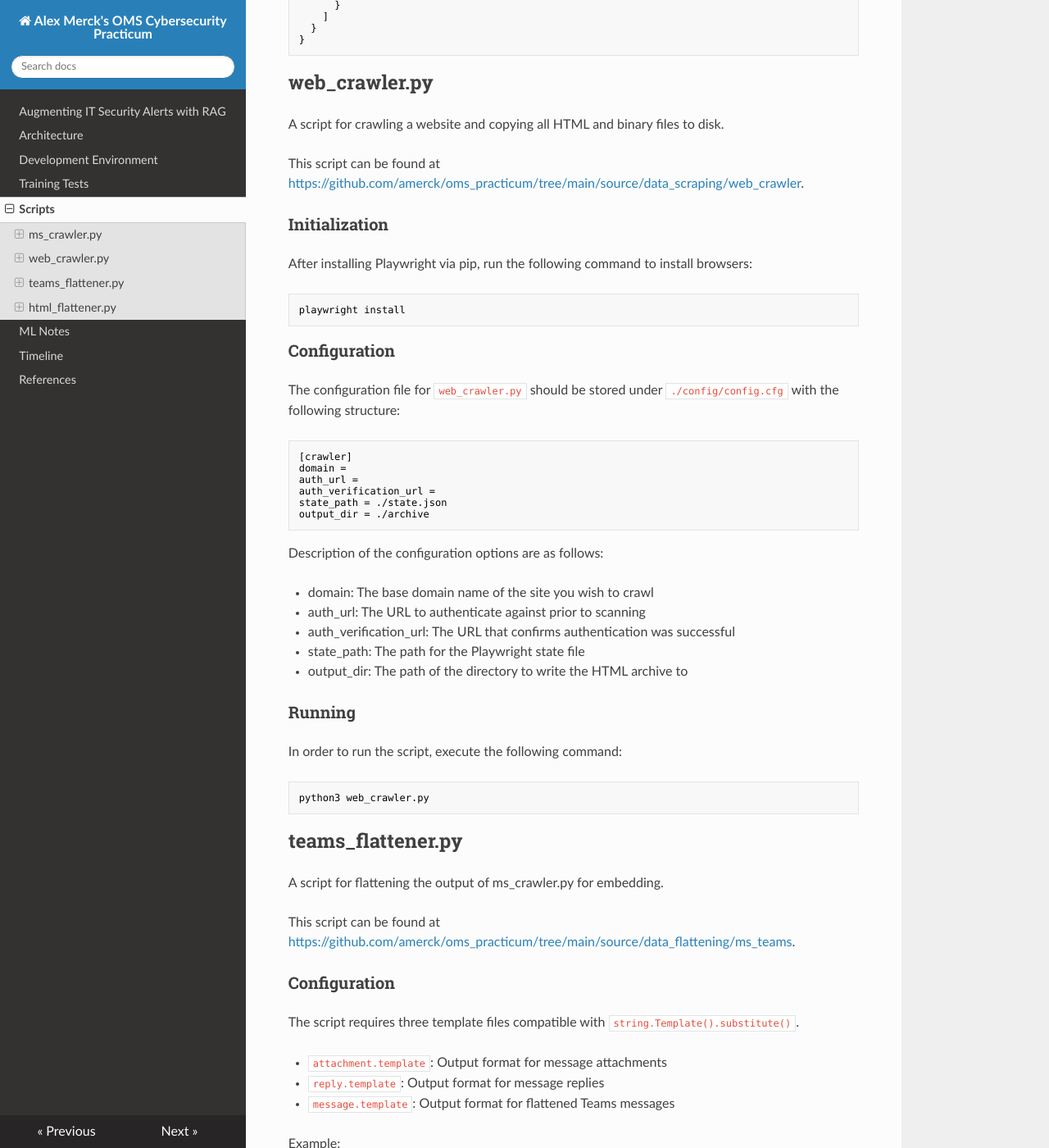
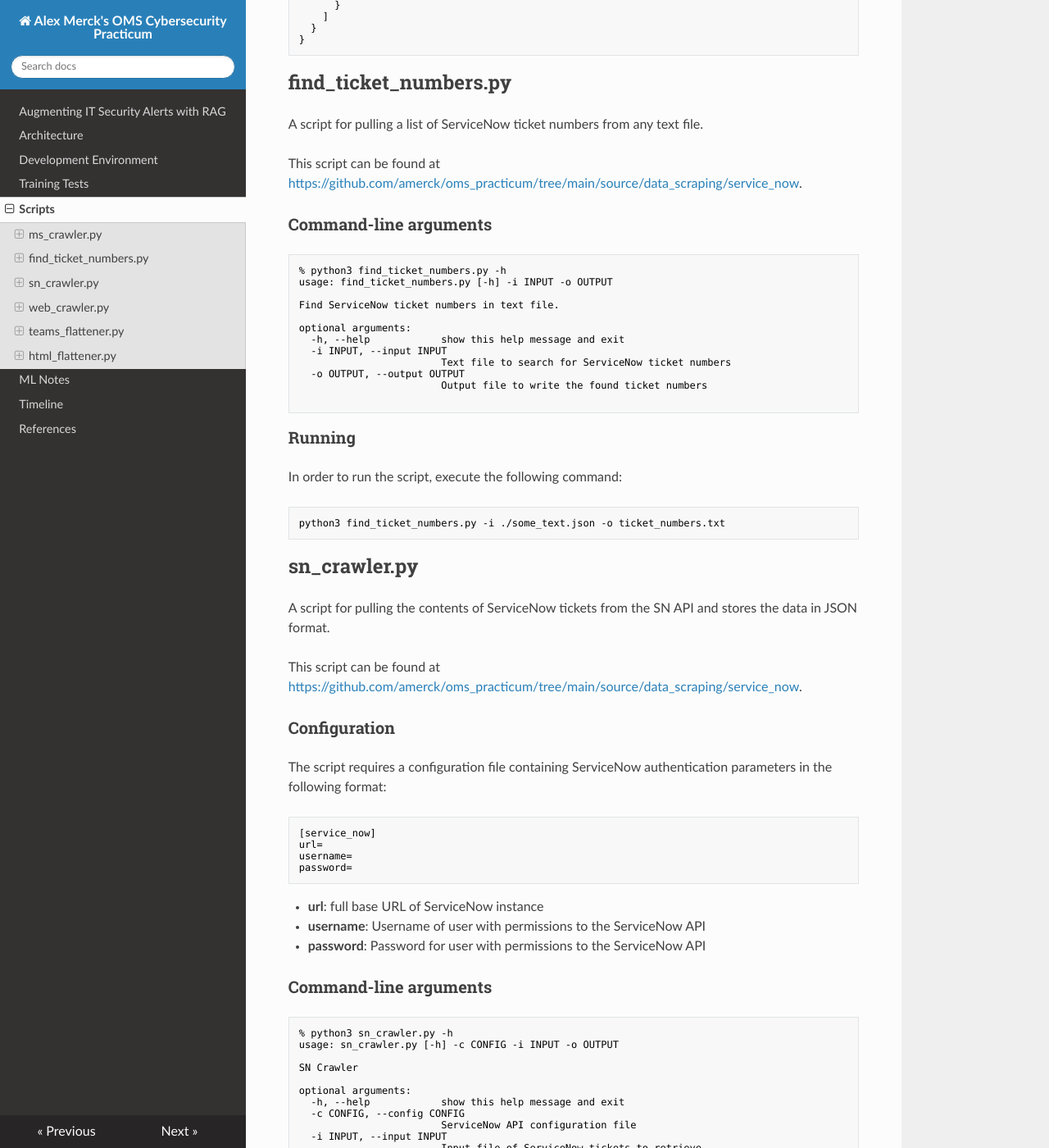
Before and after one commit to amerck/oms_practicum, an MkDocs documentation site: the page built from docs/scripts.md, in a window 1280 px wide and 1400 px high, scrolled down 1507 px. Shown: the whole window at 82% size. Built offline with MkDocs 1.6.1, drawn with Linux system fonts in a browser that asks for light colours; nearby versions of some CDN libraries; some of the changed text lies outside the part shown.

Commit message:
Adding ServiceNow crawler

````diff
--- a/docs/scripts.md
+++ b/docs/scripts.md
@@ -78,6 +78,86 @@ Enter the URL in a browser, submit the code, and authenticate to Microsoft as yo
     ]
   }
 }
+```
+
+## find_ticket_numbers.py
+
+A script for pulling a list of ServiceNow ticket numbers from any text file.
+
+This script can be found at [https://github.com/amerck/oms_practicum/tree/main/source/data_scraping/service_now](https://github.com/amerck/oms_practicum/tree/main/source/data_scraping/service_now).
+
+### Command-line arguments
+
+```text
+% python3 find_ticket_numbers.py -h
+usage: find_ticket_numbers.py [-h] -i INPUT -o OUTPUT
+
+Find ServiceNow ticket numbers in text file.
+
+optional arguments:
+  -h, --help            show this help message and exit
+  -i INPUT, --input INPUT
+                        Text file to search for ServiceNow ticket numbers
+  -o OUTPUT, --output OUTPUT
+                        Output file to write the found ticket numbers
+
+```
+
+### Running
+
+In order to run the script, execute the following command:
+
+```shell
+python3 find_ticket_numbers.py -i ./some_text.json -o ticket_numbers.txt
+```
+
+
+## sn_crawler.py
+
+A script for pulling the contents of ServiceNow tickets from the SN API and stores the data in JSON format.
+
+This script can be found at [https://github.com/amerck/oms_practicum/tree/main/source/data_scraping/service_now](https://github.com/amerck/oms_practicum/tree/main/source/data_scraping/service_now).
+
+### Configuration
+
+The script requires a configuration file containing ServiceNow authentication parameters in the following format:
+
+```text
+[service_now]
+url=
+username=
+password=
+```
+
+* **url**: full base URL of ServiceNow instance
+* **username**: Username of user with permissions to the ServiceNow API
+* **password**: Password for user with permissions to the ServiceNow API
+
+### Command-line arguments
+
+```text
+% python3 sn_crawler.py -h
+usage: sn_crawler.py [-h] -c CONFIG -i INPUT -o OUTPUT
+
+SN Crawler
+
+optional arguments:
+  -h, --help            show this help message and exit
+  -c CONFIG, --config CONFIG
+                        ServiceNow API configuration file
+  -i INPUT, --input INPUT
+                        Input file of ServiceNow tickets to retrieve
+  -o OUTPUT, --output OUTPUT
+                        Output file to write ServiceNow ticket data to
+
+```
+
+### Running
+
+In order to run the script, execute the following command:
+
+```shell
+python3 sn_crawler.py -c ./config/config.cfg -i ./ticket_numbers.txt -o ticket_output.json
 ```
 
 ## web_crawler.py
--- /dev/null
+++ b/source/data_scraping/service_now/requirements.txt
@@ -0,0 +1 @@
+pysnc
````
Also changed, not shown: source/data_scraping/service_now/README.md (added, +77 -0 lines), source/data_scraping/service_now/find_ticket_numbers.py (added, +29 -0 lines), source/data_scraping/service_now/sn_crawler.py (added, +73 -0 lines), 1 other file.
